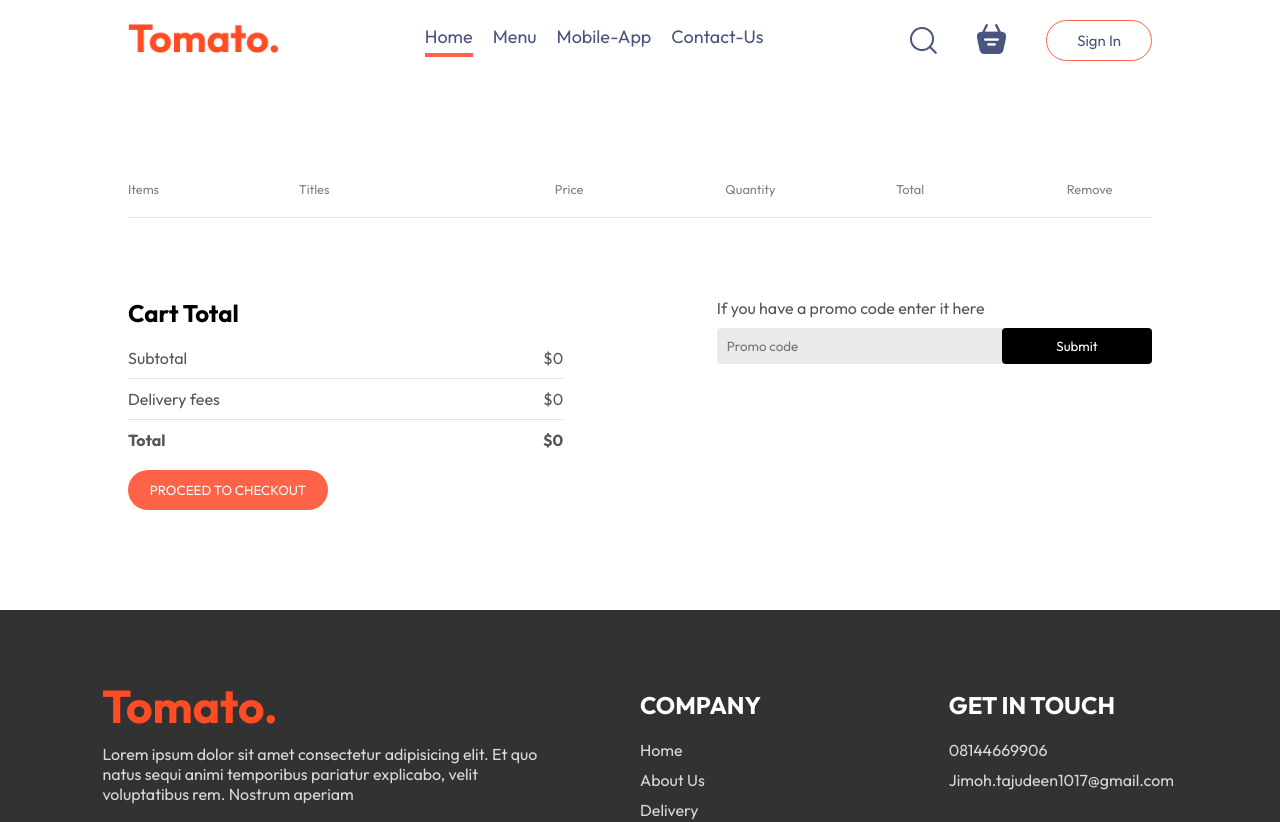
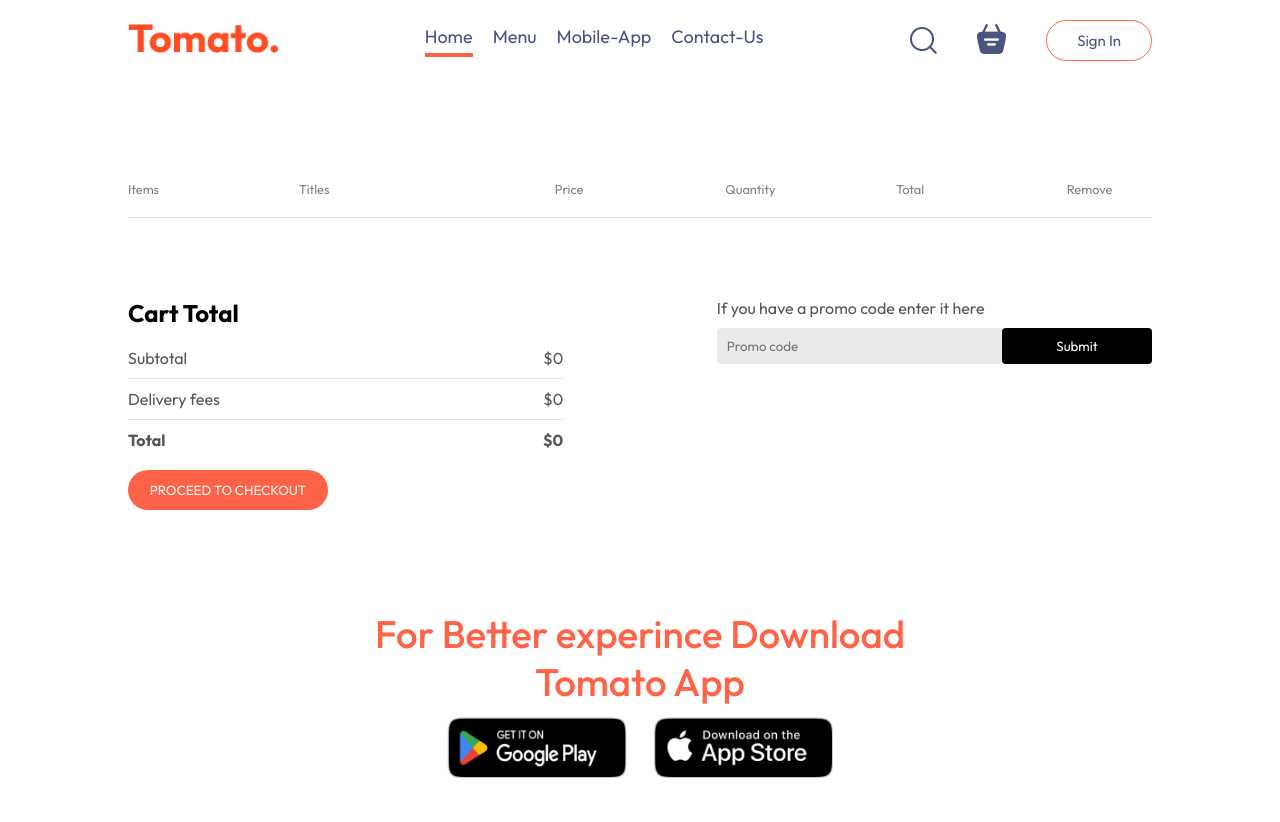
Before and after one commit to Teejay-deen/frontend-food-delivery, a React (Vite) app: page /cart in a window 1280 px wide. Shown: the top 822 px of the page. Built offline with nearby package versions, Linux system fonts and the light colour scheme.

Commit message:
Adding App components to cart page and also placeOrder page

```diff
--- a/src/pages/Cart/Cart.jsx
+++ b/src/pages/Cart/Cart.jsx
@@ -2,6 +2,7 @@
 import "./Cart.css";
 import { StoreContext } from "../../ContextApi/StoreContext";
 import { useNavigate } from 'react-router-dom'
+import AppDownload from "../../components/AppDownload/AppDownload";
 
 const Cart = () => {
   const { cartItem, food_list, removeFromCart, getTotalCartAmount } = useContext(StoreContext);
@@ -74,6 +75,7 @@
           </div>
         </div>
       </div>
+      <AppDownload />
     </div>
   );
 };
--- a/src/pages/PlaceOrder/PlaceOrder.jsx
+++ b/src/pages/PlaceOrder/PlaceOrder.jsx
@@ -1,6 +1,7 @@
 import React, { useContext } from "react";
 import "./PlaceOrder.css";
 import { StoreContext } from "../../ContextApi/StoreContext";
+import AppDownload from "../../components/AppDownload/AppDownload"
 
 const PlaceOrder = () => {
 
@@ -52,7 +53,9 @@
           </div>
             <button >PROCEED TO PAYMENT</button>
         </div>
+        <AppDownload />
       </div>
+
     </form>
   );
 };
```
